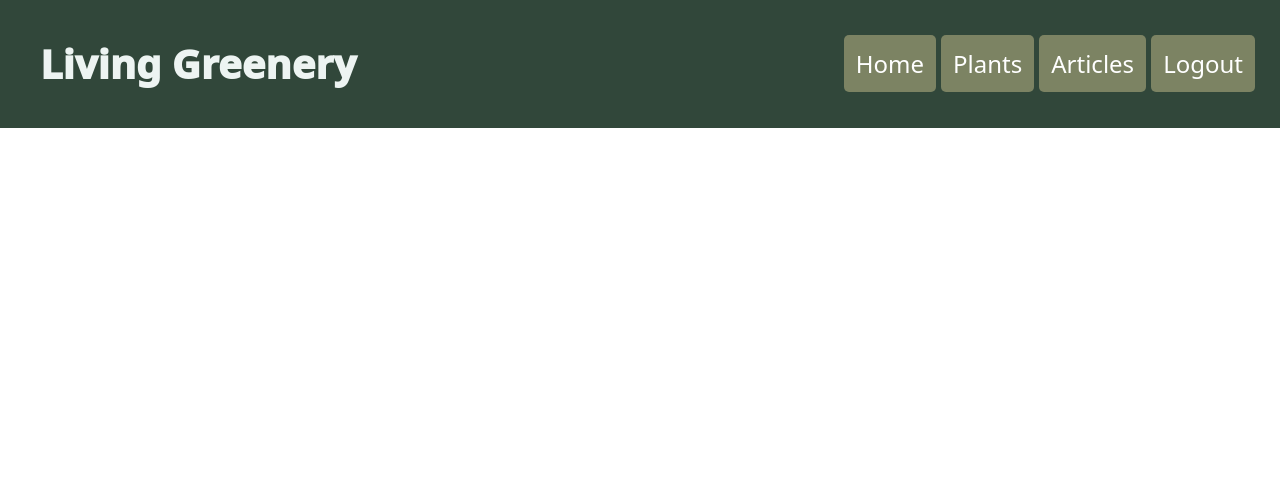
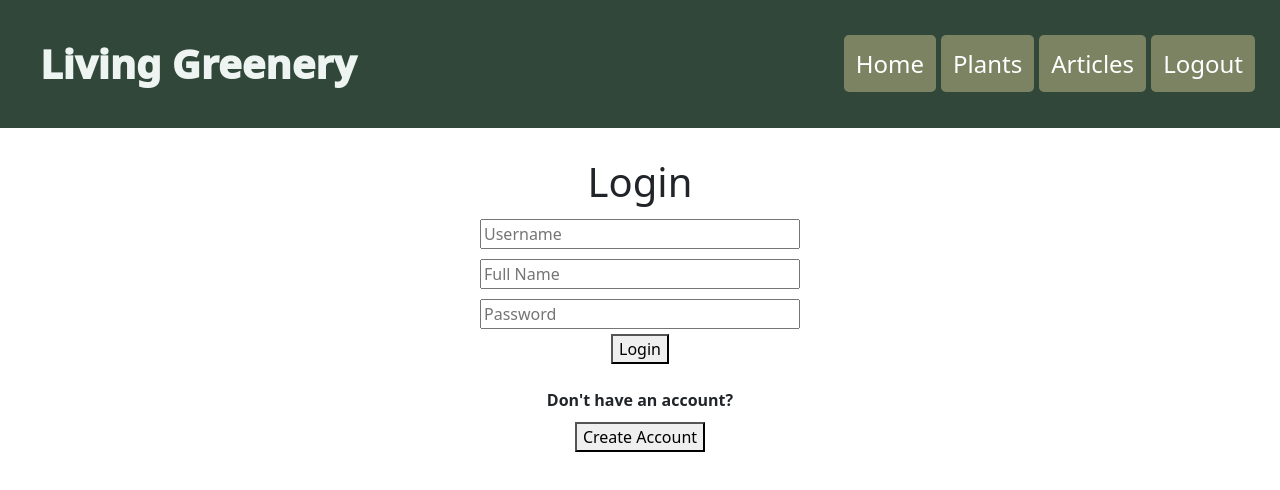
Before and after one commit to mcksarge/living-green, a React (Create React App) app in the folder client/: page /login in a window 1280 px wide. Shown: the top 490 px of the page. Built offline with nearby package versions, Linux system fonts and the light colour scheme.

Commit message:
Add fields to login page, create NewAccount.js

```diff
--- a/client/src/App.css
+++ b/client/src/App.css
@@ -151,3 +151,27 @@
 }
 
 /*************/
+
+/* New Account */
+
+#new-account-cont {
+  margin: auto;
+  position: relative;
+}
+
+#new-account-input-cont {
+  display: flex;
+  justify-content: space-between;
+  flex-direction: column;
+}
+
+.new-account-input {
+  width: 25%;
+  margin: 5px auto;
+}
+
+#create-account-btn {
+  margin-top: 10px;
+}
+
+/*******************/
--- a/client/src/components/App.js
+++ b/client/src/components/App.js
@@ -4,6 +4,8 @@ import NavBar from './NavBar'
 import Plants from './Plants';
 import Articles from './Articles';
 import Logout from './Logout';
+import LoginPage from './LoginPage';
+import NewAccount from './NewAccount';
 import {Routes, Route} from 'react-router-dom';
 import {useEffect} from 'react';
 
@@ -13,7 +15,10 @@ function App() {
     <div className="App">
         <NavBar />
         <Routes>
+          <Route path="/login" element={<LoginPage />} />
+          <Route path="/create-account" element={<NewAccount />} />
           <Route path="/" element={<Home />} />
+          <Route path="/home" element={<Home />} />
           <Route path="/plants" element={<Plants />} />
           <Route path="/articles" element={<Articles />} />
           <Route path="/logout" element={<Logout />} />
--- /dev/null
+++ b/client/src/components/LoginPage.js
@@ -0,0 +1,23 @@
+
+
+function LoginPage() {
+
+    return (
+        <div id="new-account-cont">
+            <h1>Login</h1>
+            <form id="new-account-input-cont">
+                <input className="new-account-input" placeholder="Username"></input>
+                <input className="new-account-input" placeholder="Full Name"></input>
+                <input className="new-account-input" placeholder="Password" type="password"></input>
+            </form>
+            <button>Login</button>
+            <br></br>
+            <br></br>
+            <label><strong>Don't have an account?</strong></label>
+            <br></br>
+            <button id="create-account-btn">Create Account</button>
+        </div>
+    )
+}
+
+export default LoginPage;
--- a/client/src/components/NavBar.js
+++ b/client/src/components/NavBar.js
@@ -6,7 +6,7 @@ function NavBar() {
             <div id="navbar-container">
                 <h1 id="navbar-title">Living Greenery</h1>
                 <div id="navbar-links">
-                    <NavLink to="/" exact className="navlink">Home</NavLink>
+                    <NavLink to="/home" exact className="navlink">Home</NavLink>
                     <NavLink to="/plants" className="navlink">Plants</NavLink>
                     <NavLink to="/articles" className="navlink">Articles</NavLink>
                     <NavLink to="/logout" className="navlink">Logout</NavLink>
--- /dev/null
+++ b/client/src/components/NewAccount.js
@@ -0,0 +1,11 @@
+
+function NewAccount() {
+
+    return (
+        <div>
+            <h1>Create Account</h1>
+        </div>
+    )
+}
+
+export default NewAccount;
```
Also changed, not shown: 1 other file (tests, documents, lock files or other folders).
